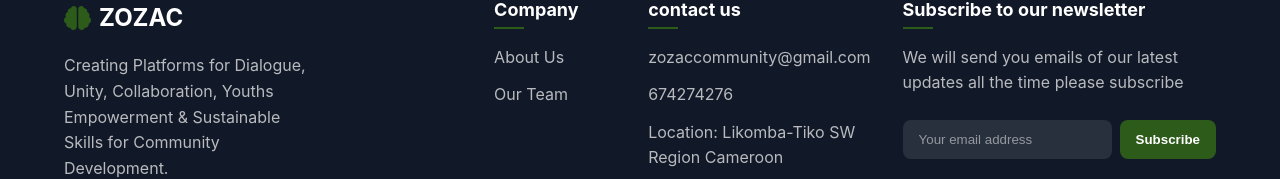
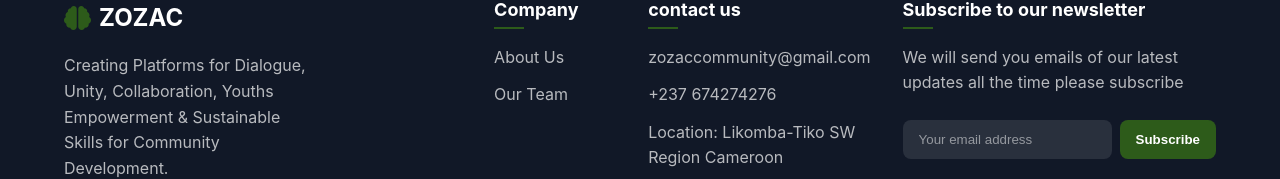
Before and after one commit to liblissz/zozacommunity, a React (Vite) app: page /vol in a window 1280 px wide. Shown: the part 881-1060 px from the top of the page. Built offline with nearby package versions, Linux system fonts and the light colour scheme.

Commit message:
Update Footer.jsx

```diff
--- a/src/Componennts/Footer/Footer.jsx
+++ b/src/Componennts/Footer/Footer.jsx
@@ -54,7 +54,7 @@ useEffect(() => {
             <h4>contact us</h4>
             <ul>
               <li><a href="zozaccommunity@gmail.com">zozaccommunity@gmail.com</a></li>
-              <li><a href="tel: 674274276">674274276</a></li>
+              <li><a href="tel: 674274276">+237 674274276</a></li>
               <li><a href="#">Location: Likomba-Tiko SW Region Cameroon</a></li>
              {loagout && <li><a > <button onClick={handlelogout} className="btn-primary">logout</button></a></li>}
             </ul>
```
